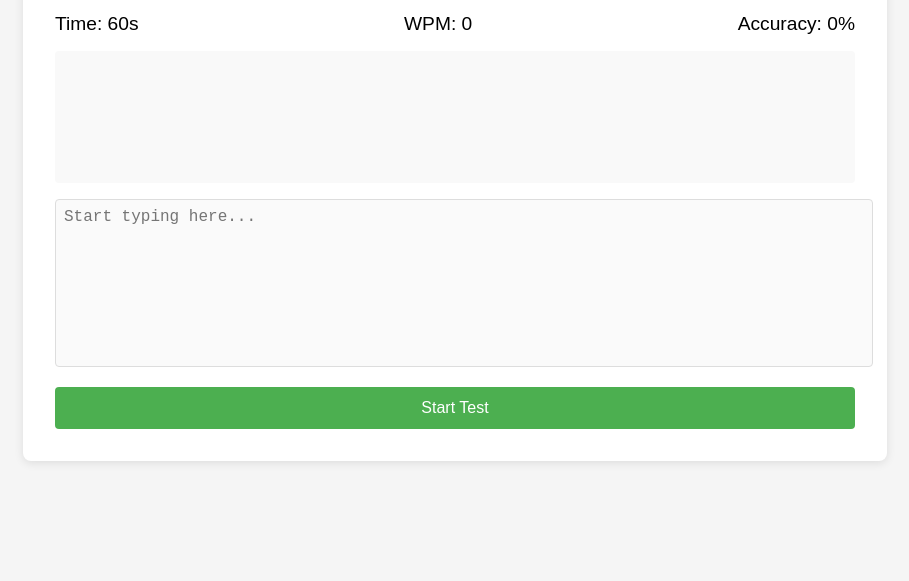
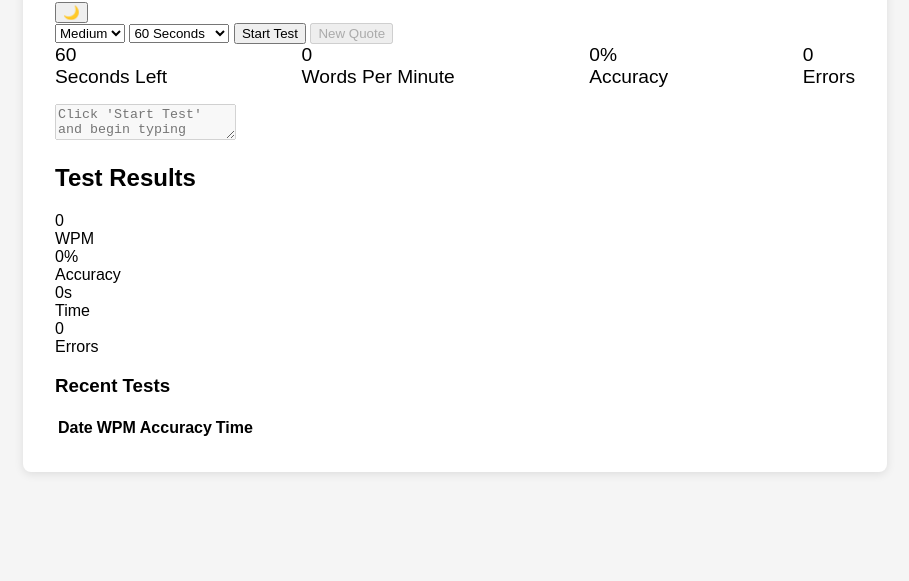
Before and after one commit to kanai6344/type-speed-test, a plain HTML site: page index.html in a window 1280 px wide. Shown: the part 219-800 px from the top of the page, without its empty margins (185-1094 px from the left). Drawn offline with Linux system fonts and the light colour scheme.

Commit message:
Update index.html

```diff
--- a/index.html
+++ b/index.html
@@ -3,21 +3,98 @@
 <head>
     <meta charset="UTF-8">
     <meta name="viewport" content="width=device-width, initial-scale=1.0">
-    <title>Typing Speed Test</title>
+    <title>Advanced Typing Speed Test</title>
     <link rel="stylesheet" href="styles.css">
 </head>
 <body>
     <div class="container">
-        <h1>Typing Speed Test</h1>
+        <header>
+            <h1>Typing Speed Test</h1>
+            <button class="theme-toggle" id="themeToggle">🌙</button>
+        </header>
+
+        <div class="settings">
+            <select id="difficulty">
+                <option value="easy">Easy</option>
+                <option value="medium" selected>Medium</option>
+                <option value="hard">Hard</option>
+            </select>
+
+            <select id="time">
+                <option value="30">30 Seconds</option>
+                <option value="60" selected>60 Seconds</option>
+                <option value="120">120 Seconds</option>
+            </select>
+
+            <button id="startBtn">Start Test</button>
+            <button id="newQuoteBtn" disabled>New Quote</button>
+        </div>
+
         <div class="stats">
-            <div>Time: <span id="timer">60</span>s</div>
-            <div>WPM: <span id="wpm">0</span></div>
-            <div>Accuracy: <span id="accuracy">0</span>%</div>
+            <div class="stat-box">
+                <div class="stat-value" id="timer">60</div>
+                <div class="stat-label">Seconds Left</div>
+            </div>
+            <div class="stat-box">
+                <div class="stat-value" id="wpm">0</div>
+                <div class="stat-label">Words Per Minute</div>
+            </div>
+            <div class="stat-box">
+                <div class="stat-value" id="accuracy">0%</div>
+                <div class="stat-label">Accuracy</div>
+            </div>
+            <div class="stat-box">
+                <div class="stat-value" id="errors">0</div>
+                <div class="stat-label">Errors</div>
+            </div>
         </div>
-        <div id="quote" class="quote"></div>
-        <textarea id="input" class="input" placeholder="Start typing here..." disabled></textarea>
-        <button id="start" class="btn">Start Test</button>
+
+        <div class="quote-container">
+            <div id="quote"></div>
+        </div>
+
+        <textarea id="input" placeholder="Click 'Start Test' and begin typing here..." disabled></textarea>
+
+        <div class="results" id="results">
+            <h2>Test Results</h2>
+            <div class="results-stats">
+                <div class="result-box">
+                    <div class="result-value" id="result-wpm">0</div>
+                    <div class="stat-label">WPM</div>
+                </div>
+                <div class="result-box">
+                    <div class="result-value" id="result-accuracy">0%</div>
+                    <div class="stat-label">Accuracy</div>
+                </div>
+                <div class="result-box">
+                    <div class="result-value" id="result-time">0s</div>
+                    <div class="stat-label">Time</div>
+                </div>
+                <div class="result-box">
+                    <div class="result-value" id="result-errors">0</div>
+                    <div class="stat-label">Errors</div>
+                </div>
+            </div>
+
+            <div class="history">
+                <h3>Recent Tests</h3>
+                <table>
+                    <thead>
+                        <tr>
+                            <th>Date</th>
+                            <th>WPM</th>
+                            <th>Accuracy</th>
+                            <th>Time</th>
+                        </tr>
+                    </thead>
+                    <tbody id="history-body">
+                        <!-- History will be populated here -->
+                    </tbody>
+                </table>
+            </div>
+        </div>
     </div>
+
     <script src="script.js"></script>
 </body>
 </html>
```
